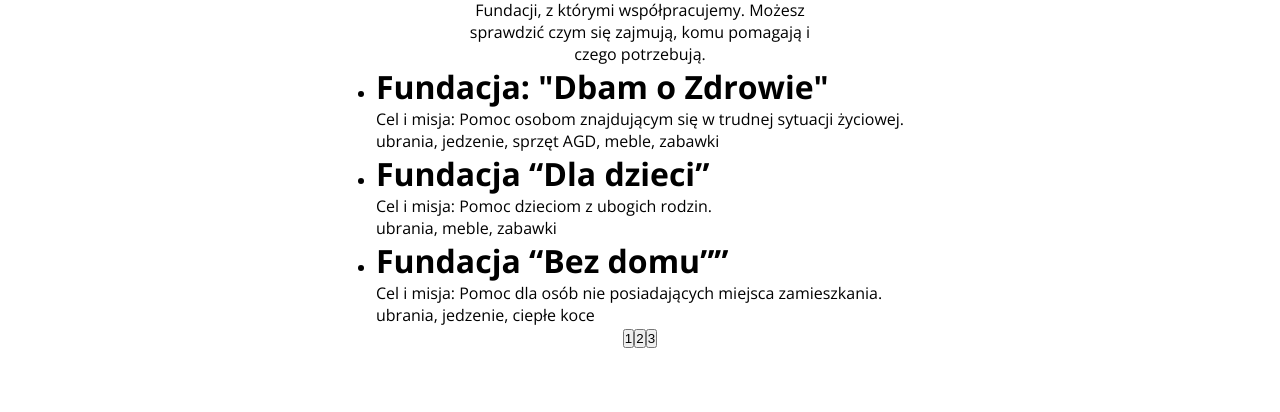
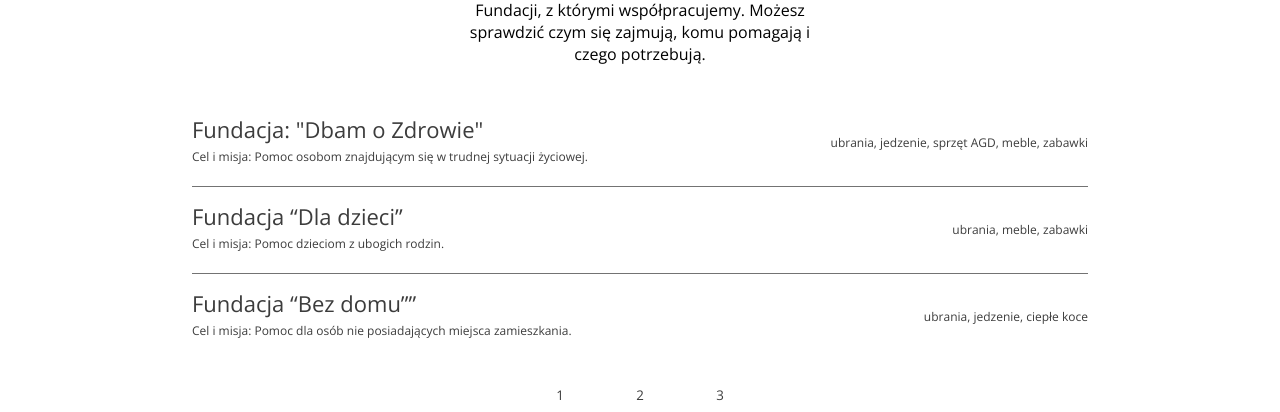
Before and after one commit to JKukielski/portfoliolab, a React (Create React App) app in the folder my-app/: page / in a window 1280 px wide. Shown: the part 2663-3075 px from the top of the page. Before the commit the page ends 3011 px from the top, so only its background shows below. Built offline with nearby package versions, Linux system fonts and the light colour scheme.

Commit message:
pagination section completed

```diff
--- a/my-app/src/components/Pagination.js
+++ b/my-app/src/components/Pagination.js
@@ -48,13 +48,16 @@ const Pagination = () => {
           .slice(perPage * currentPage - perPage, perPage * currentPage)
           .map((element, index) => {
             return (
-              <li key={index}>
+              <li key={index} className="app__pagination-list_element">
+                <div className="app__pagination-list_element-main">
                   <h1 className="app__pagination-list_element-heading">
                     {element.name}
                   </h1>
                   <p className="app__pagination-list_element-description">
                     {element.description}
                   </p>
+                </div>
+
                 <p className="app__pagination-list_element-info">
                   {element.info}
                 </p>
--- a/my-app/src/scss/pagination.scss
+++ b/my-app/src/scss/pagination.scss
@@ -37,4 +37,61 @@
 .app__pagination-description {
     width: 30%;
     text-align: center;
+    margin-bottom: 50px;
 }
+
+.app__pagination-list {
+    list-style: none;
+    width: 70%;
+    display: flex;
+    flex-direction: column;
+    justify-content: center;
+    align-items: center;
+    font-family: $primaryFont;
+    color: $textColor;
+    line-height: 28px;
+
+
+    .app__pagination-list_element {
+        width: 100%;
+        display: flex;
+        align-items: center;
+        justify-content: space-between;
+        padding-bottom: 15px;
+        margin-bottom: 15px;
+
+        .app__pagination-list_element-main {
+
+            .app__pagination-list_element-heading {
+                font-weight: 300;
+                font-size: 22px;
+            }
+
+            .app__pagination-list_element-description {
+                font-size: 12px;
+            }
+        }
+        .app__pagination-list_element-info {
+            font-size: 12px;
+        }
+    }
+}
+
+.app__pagination-list_element:first-child, .app__pagination-list_element:nth-child(2) {
+    border-bottom: 1px solid $fadeColor;
+}
+
+.app__pagination-numbers_btn {
+        background-color: transparent;
+        border: none;
+        margin: 0 20px;
+        cursor: pointer;
+        width: 40px;
+        height: 40px;
+        color: $textColor;
+        font-family: $primaryFont;
+
+        &:hover, &:focus {
+            border: 1px solid $fadeColor;
+        }
+    }
```
Lines whose indentation alone changed are shown as unchanged.
